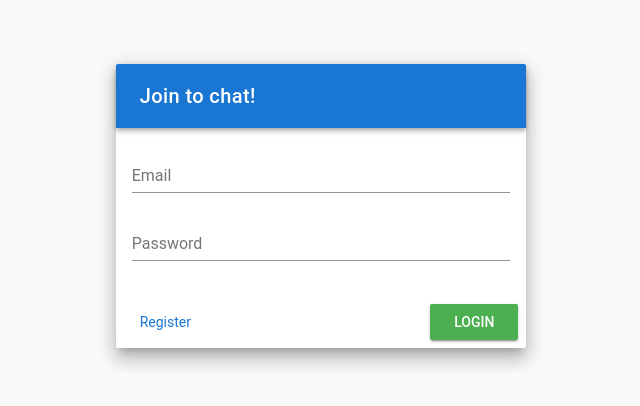
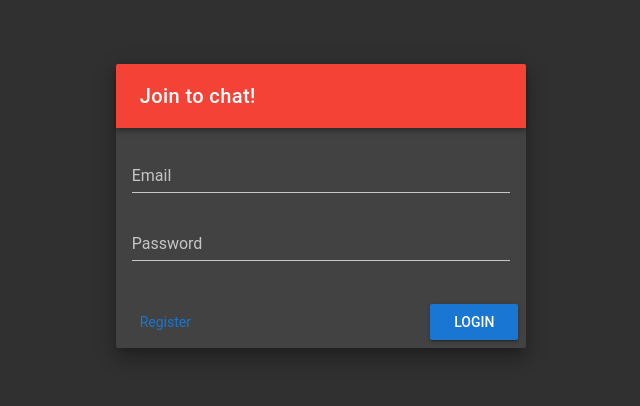
Before and after one commit to bpor92/vue-chat, a Vue app: page / in a window 1280 px wide. Shown: the part 194-600 px from the top of the page, without its empty margins (319-959 px from the left). Built offline with nearby package versions, Linux system fonts and the light colour scheme.

Commit message:
validate login

```diff
--- a/src/App.vue
+++ b/src/App.vue
@@ -1,6 +1,5 @@
 <template>
-
-  <v-app id="app ">
+  <v-app id="app " dark>
     <router-view/>
   </v-app>
 </template>
--- a/src/components/Dashboard.vue
+++ b/src/components/Dashboard.vue
@@ -1,10 +1,99 @@
 <template>
   <div>
-    asdasd
+    <v-navigation-drawer
+      fixed
+      clipped
+      v-model="drawer"
+      app
+    >
+      <v-list dense>
+        <v-list-tile v-for="item in items" :key="item.text" @click="">
+          <v-list-tile-action>
+            <v-icon>{{ item.icon }}</v-icon>
+          </v-list-tile-action>
+          <v-list-tile-content>
+            <v-list-tile-title>
+              {{ item.text }}
+            </v-list-tile-title>
+          </v-list-tile-content>
+        </v-list-tile>
+        <v-subheader class="mt-3 grey--text text--darken-1">SUBSCRIPTIONS</v-subheader>
+        <v-list>
+          <v-list-tile v-for="item in items2" :key="item.text" avatar @click="">
+            <v-list-tile-avatar>
+              <img :src="`https://randomuser.me/api/portraits/men/${item.picture}.jpg`" alt="">
+            </v-list-tile-avatar>
+            <v-list-tile-title v-text="item.text"></v-list-tile-title>
+          </v-list-tile>
+        </v-list>
+        <v-list-tile class="mt-3" @click="">
+          <v-list-tile-action>
+            <v-icon color="grey darken-1">add_circle_outline</v-icon>
+          </v-list-tile-action>
+          <v-list-tile-title class="grey--text text--darken-1">Browse Channels</v-list-tile-title>
+        </v-list-tile>
+        <v-list-tile @click="">
+          <v-list-tile-action>
+            <v-icon color="grey darken-1">settings</v-icon>
+          </v-list-tile-action>
+          <v-list-tile-title class="grey--text text--darken-1">Manage Subscriptions</v-list-tile-title>
+        </v-list-tile>
+      </v-list>
+    </v-navigation-drawer>
+    <v-toolbar
+      color="red"
+      dense
+      fixed
+      clipped-left
+      app
+    >
+      <v-toolbar-side-icon @click.stop="drawer = !drawer"></v-toolbar-side-icon>
+      <v-icon class="mx-3">fa-youtube</v-icon>
+      <v-toolbar-title class="mr-5 align-center">
+        <span class="title">Chat App</span>
+      </v-toolbar-title>
+      <v-spacer></v-spacer>
+      <v-layout row align-center style="max-width: 650px">
+        <v-text-field
+          placeholder="Search..."
+          single-line
+          append-icon="search"
+          :append-icon-cb="() => {}"
+          color="white"
+          hide-details
+        ></v-text-field>
+      </v-layout>
+    </v-toolbar>
+    <v-content>
+      <v-container fill-height>
+        <v-layout justify-center align-center>
+
+        </v-layout>
+      </v-container>
+    </v-content>
   </div>
 </template>
 <script>
 export default {
-
+data: () => ({
+      drawer: true,
+      items: [
+        { icon: 'trending_up', text: 'Most Popular' },
+        { icon: 'subscriptions', text: 'Subscriptions' },
+        { icon: 'history', text: 'History' },
+        { icon: 'featured_play_list', text: 'Playlists' },
+        { icon: 'watch_later', text: 'Watch Later' }
+      ],
+      items2: [
+        { picture: 28, text: 'Joseph' },
+        { picture: 38, text: 'Apple' },
+        { picture: 48, text: 'Xbox Ahoy' },
+        { picture: 58, text: 'Nokia' },
+        { picture: 78, text: 'MKBHD' }
+      ]
+    }),
+    props: {
+      source: String
+    }
 }
 </script>
--- a/src/components/Welcome.vue
+++ b/src/components/Welcome.vue
@@ -4,14 +4,28 @@
       <v-layout align-center justify-center>
         <v-flex xs12 sm8 md4>
           <v-card class="elevation-12">
-            <v-toolbar  dark color="primary" class="text-xs-center">
+            <v-toolbar  color="red" class="text-xs-center">
               <v-toolbar-title >Join to chat!</v-toolbar-title>
               <v-spacer></v-spacer>
             </v-toolbar>
             <v-card-text>
               <v-form>
-                <v-text-field v-model="email" name="login" label="Email" type="text"></v-text-field>
-                <v-text-field v-model="password" id="password" name="password" label="Password" type="password"></v-text-field>
+                <v-text-field
+                  v-model="email"
+                  name="login"
+                  label="Email"
+                  type="text"
+                  :rules="[rules.required, rules.email]"
+                  :error-messages="errors.emailMessage"
+                  />
+                <v-text-field
+                  v-model="password"
+                  id="password"
+                  name="password"
+                  label="Password"
+                  type="password"
+                  :rules="[rules.required]"
+                  :error-messages="errors.passwordMessage"/>
               </v-form>
             </v-card-text>
             <v-card-actions>
@@ -29,6 +43,7 @@
                             <v-text-field
                               label="Email"
                               required
+                              :rules="[rules.required, rules.email]"
                               v-model="register.email"/>
                           </v-flex>
                           <v-flex xs12>
@@ -51,7 +66,7 @@
                 </v-dialog>
               </v-layout>
 
-              <v-btn color="success" @click.native="signIn(email, password)">Login</v-btn>
+              <v-btn color="primary" @click.native="signIn(email, password)">Login</v-btn>
             </v-card-actions>
           </v-card>
         </v-flex>
@@ -59,7 +74,7 @@
     </v-container>
 
     <v-layout row justify-center>
-      <v-dialog v-model="loading" persistent fullscreen content-class="loading-dialog">
+      <v-dialog v-model="loading" persistent transition="fade-transition" fullscreen content-class="loading-dialog">
         <v-container fill-height>
           <v-layout row justify-center align-center>
             <v-progress-circular indeterminate :size="70" :width="7" color="purple"></v-progress-circular>
@@ -84,7 +99,18 @@
       email: '',
       password: '',
       loading: false,
-      errorMessage: null
+      errors: {
+        emailMessage: [],
+        passwordMessage: []
+      },
+      rules: {
+          required: value => !!value || 'Required.',
+
+          email: value => {
+            const pattern = /^(([^<>()[\]\\.,;:\s@"]+(\.[^<>()[\]\\.,;:\s@"]+)*)|(".+"))@((\[[0-9]{1,3}\.[0-9]{1,3}\.[0-9]{1,3}\.[0-9]{1,3}])|(([a-zA-Z\-0-9]+\.)+[a-zA-Z]{2,}))$/
+            return pattern.test(value) || 'Invalid e-mail.'
+          }
+        }
     }
   },
   methods: {
@@ -92,19 +118,31 @@
       this.loading = true
       firebase.auth().createUserWithEmailAndPassword(this.register.email, this.register.password)
         .then(res => this.signIn(this.register.email, this.register.password))
-        .catch((error) => { this.errorMessage = error.message })
+        .catch((error) => {
+          this.loading = false
+          this.errorMessage = error.message
+        })
     },
     signIn(email, password){
+      this.loading = true
       return firebase.auth().signInWithEmailAndPassword(email, password)
         .then(res => this.$router.push({name: 'Dashboard'}))
-        .catch((error) => { this.errorMessage = error.messagitge })
+        .catch((error) => {
+          this.loading = false
+          if(error.code === 'auth/user-not-found'){
+            this.errors.emailMessage = error.message
+          }
+          if(error.code === 'auth/wrong-password'){
+            this.errors.passwordMessage = error.message
+          }
+        })
     }
   }
 }
 </script>
 <style>
 .loading-dialog{
-  background-color: #303030;
+  background-color: rgba(125, 120, 120, 0.3);
   opacity: 0.5;
 }
 </style>
--- a/src/firebase/config.js
+++ b/src/firebase/config.js
@@ -9,4 +9,5 @@
   messagingSenderId: "16182428003"
 };
 const firebaseApp = firebase.initializeApp(config);
+firebaseApp.firestore().settings({ timestampsInSnapshots: true })
 export default firebaseApp
```
Also changed, not shown: 1 other file (tests, documents, lock files or other folders).
